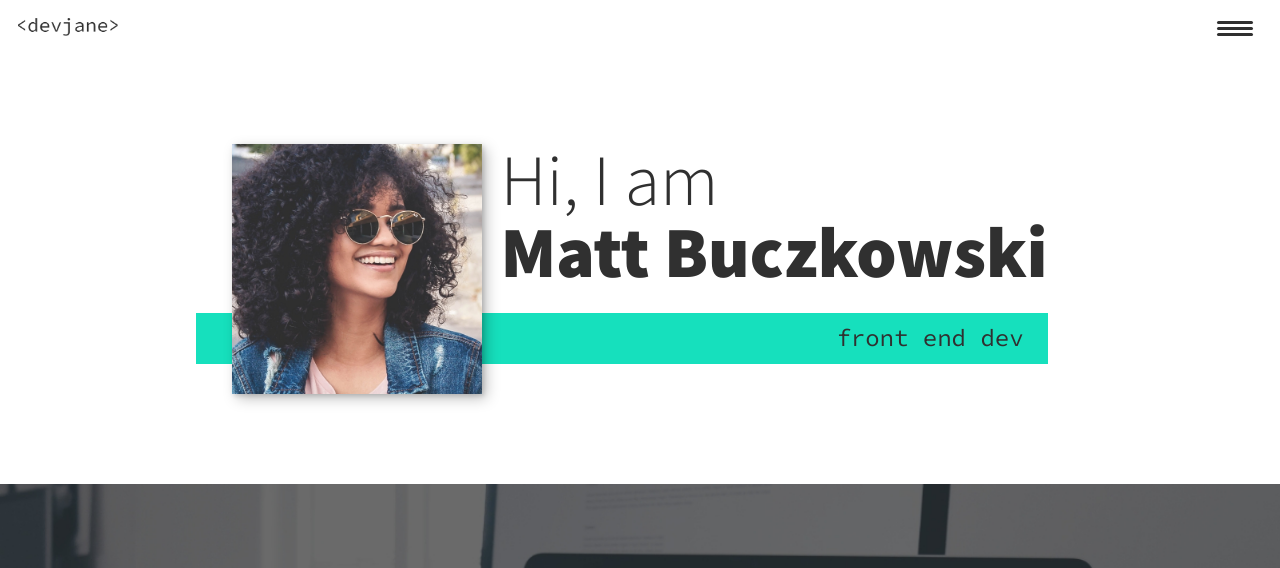
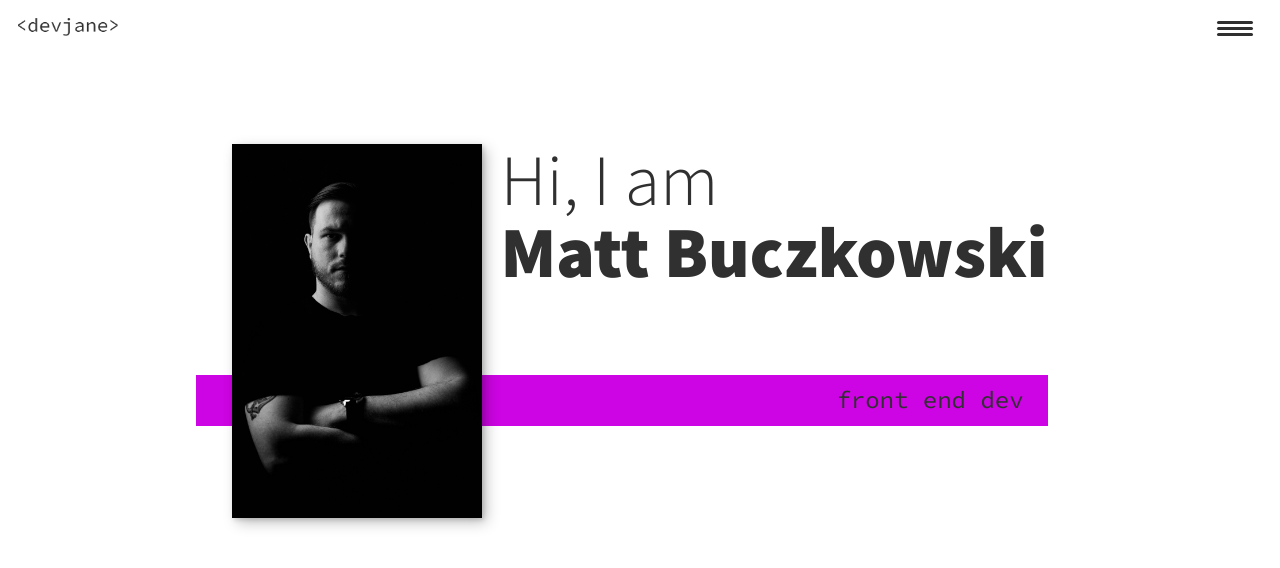
Before and after one commit to MattB1995/my_website, a plain HTML site: page index.html in a window 1280 px wide. Shown: the top 568 px of the page. Drawn offline with nearby package versions, Linux system fonts and the light colour scheme.

Commit message:
added second accent colour, added new imgs

```diff
--- a/css/styles.css
+++ b/css/styles.css
@@ -13,7 +13,9 @@
 
     --clr-light: #fff;
     --clr-dark: #303030;
-    --clr-accent: #16e0bd;
+    /*--clr-accent: #16e0bd;*/
+    --clr-accent: #cd04e3;
+
 
     --fs-h1: 3rem;
     --fs-h2: 2.25rem;
--- a/index.html
+++ b/index.html
@@ -43,7 +43,7 @@
                 Hi, I am <strong>Matt Buczkowski</strong>
             </h1>
             <p class="section__subtitle section__subtitle--intro">front end dev</p>
-            <img src="img/dev-jane-01.jpg" alt="a picture of Matt Buczkowski" class="intro__img">
+            <img src="img/me1.jpg" alt="a picture of Matt Buczkowski" class="intro__img">
         </section>
 
         <!-- My services -->
```
Also changed, not shown: img/me1.jpg (added), 2 other files.
